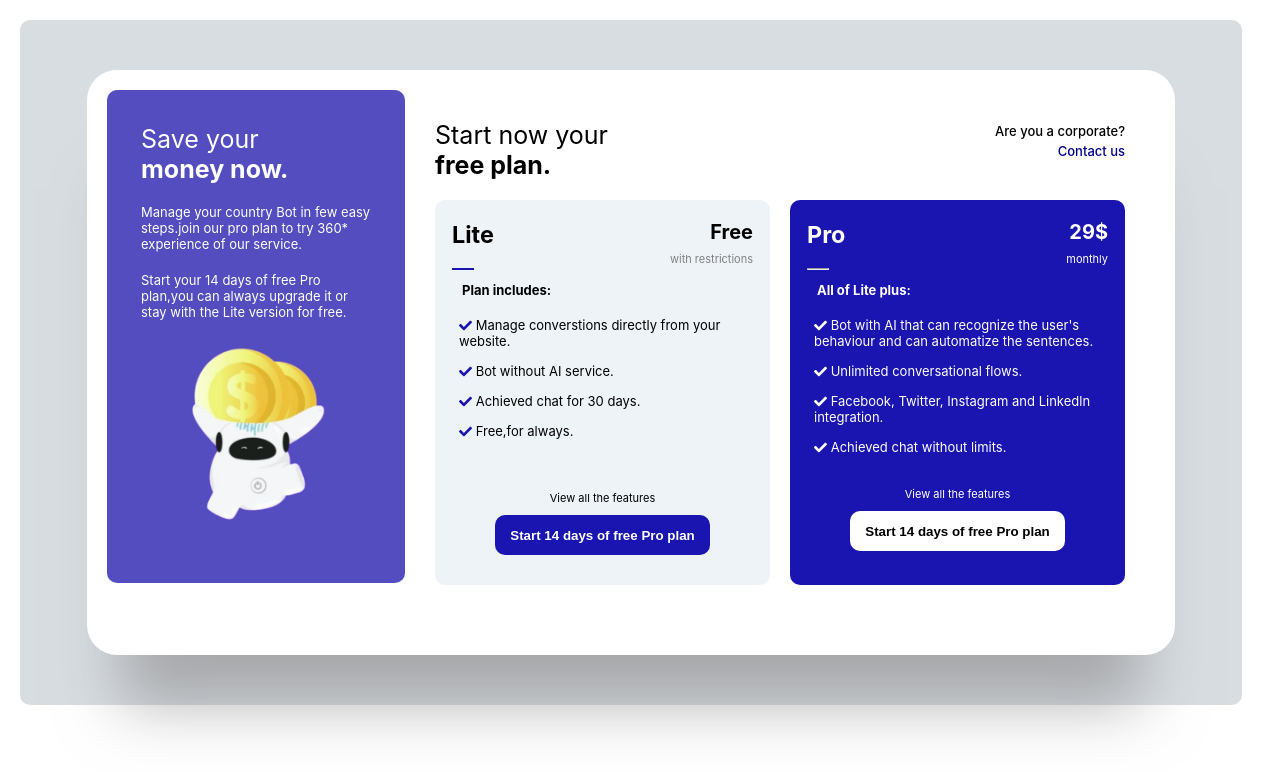
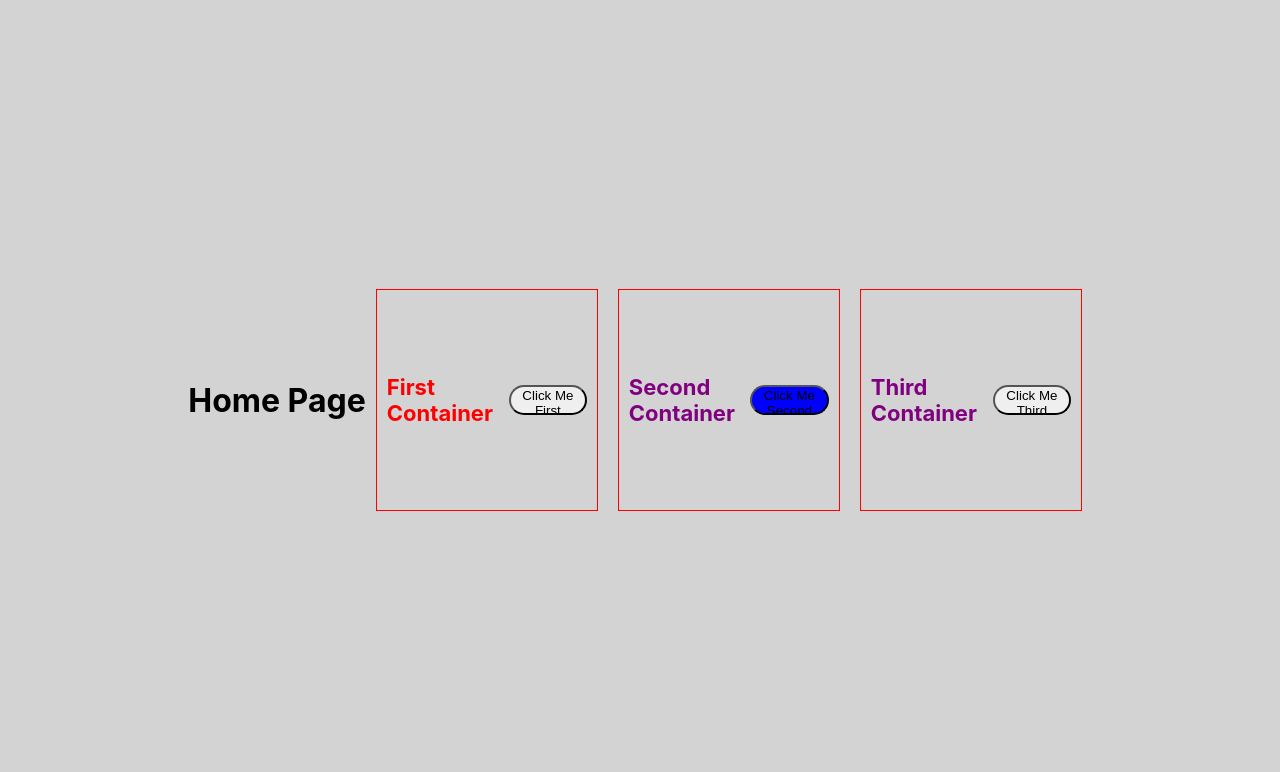
Before and after one commit to radhikatalwar/ReactTraining, a React (Create React App) app: page / in a window 1280 px wide. Shown: the top 772 px of the page. Built offline with nearby package versions, Linux system fonts and the light colour scheme.

Commit message:
Added Component Function

```diff
--- a/src/App.js
+++ b/src/App.js
@@ -1,9 +1,9 @@
 import React from "react";
-import Assignment1 from "./modules/Assignment1";
+import Home from "./modules/Home";
 
 class App extends React.Component {
   render() {
-    return <Assignment1 />;
+    return <Home />;
   }
 }
 
--- a/src/modules/Assignment1/index.css
+++ b/src/modules/Assignment1/index.css
@@ -103,7 +103,7 @@ hr{
   width: 50%;
   border-radius: 10px;
   padding: 20px 17px;
-  margin: 20px 10px 20px 0;
+  margin: 20px 10px 0 0;
 }
 .liteTop {
   display: flex;
@@ -122,7 +122,7 @@ hr{
   width: 50%;
   border-radius: 10px;
   color: white;
-  margin: 20px 0 20px 10px;
+  margin: 20px 0 0 10px;
   padding: 20px 17px;
 }
 .proTop {
--- a/src/modules/home/index.css
+++ b/src/modules/home/index.css
@@ -1,6 +1,10 @@
 .homeContainer {
   width: 100vw;
   height: 100vh;
+  display: flex;
+  align-items: center;
+  justify-content: center;
+  background-color: lightgray;
 }
 .homeContainer h3 {
   color: purple;
@@ -11,3 +15,26 @@
 #h2tag {
   color: pink;
 }
+.itemContainer{
+  width: 200px;
+  height: 200px;
+  padding:10px;
+  border:1px solid red;
+  display: flex;
+  align-items: center;
+  justify-content: center;
+  margin:10px;
+}
+.itemContainer h3{
+  font-size: 22px;
+  font-weight: bold;
+}
+.itemContainer button{
+  width: auto;
+  height: 30px;
+  border-radius: 15px;
+  cursor: pointer;
+}
+.redClrText{
+  color:red !important;
+}
--- a/src/modules/home/index.js
+++ b/src/modules/home/index.js
@@ -6,12 +6,23 @@ import React, { Component } from "react";
 import "./index.css";
 
 class Home extends Component {
+  renderBox(heading, buttonTitle, extraClass = "", styleObj = {}) {
+    return (
+      <div className={"itemContainer"}>
+        <h3 className={extraClass}>{heading}</h3>
+        <button style={styleObj}>{buttonTitle}</button>
+      </div>
+    );
+  }
   render() {
     return (
       <div className={"homeContainer"}>
-        <h1 className={"h1tag"}>{"Hello From Home"}</h1>
-        <h2 id={"h2tag"}>{"Hello From Home"}</h2>
-        <h3>{"Hello From Home"}</h3>
+        <h1>{"Home Page"}</h1>
+        {this.renderBox("First Container", "Click Me First", "redClrText")}
+        {this.renderBox("Second Container", "Click Me Second", "", {
+          backgroundColor: "blue",
+        })}
+        {this.renderBox("Third Container", "Click Me Third")}
       </div>
     );
   }
```
